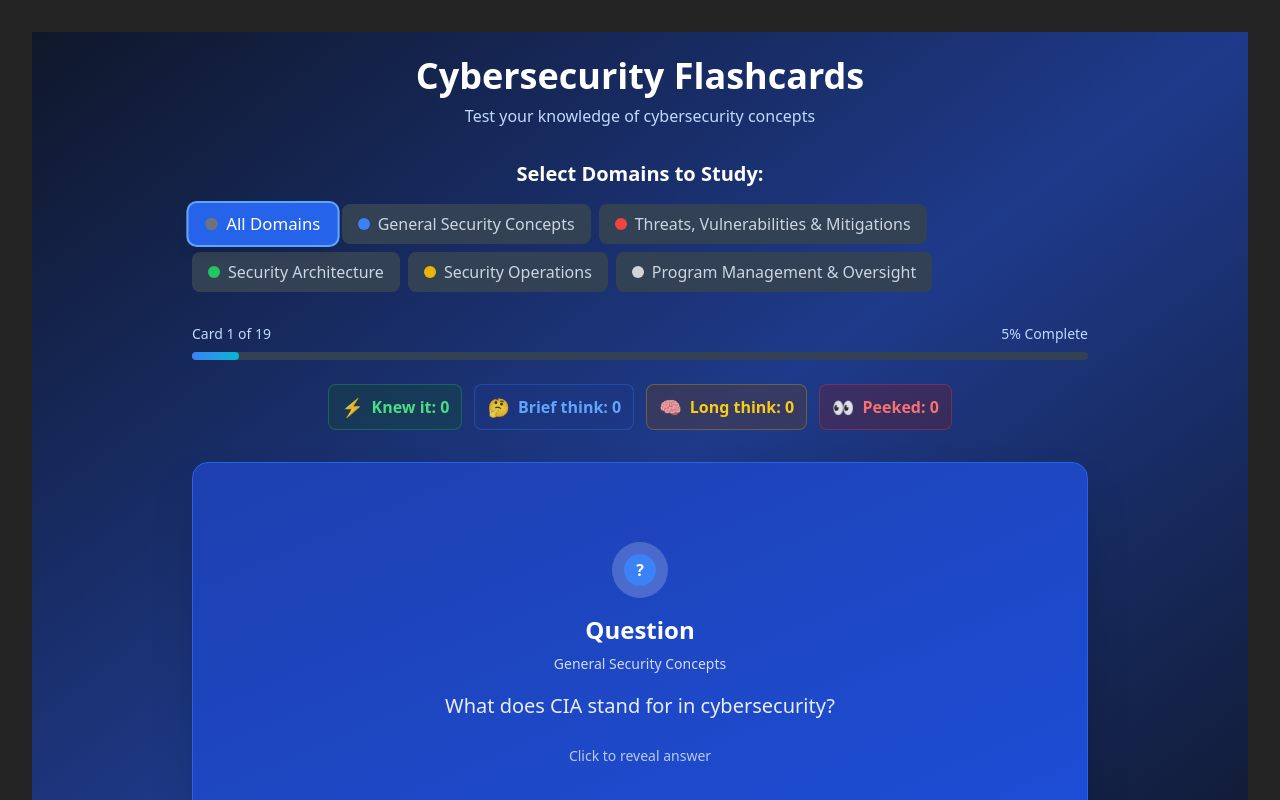
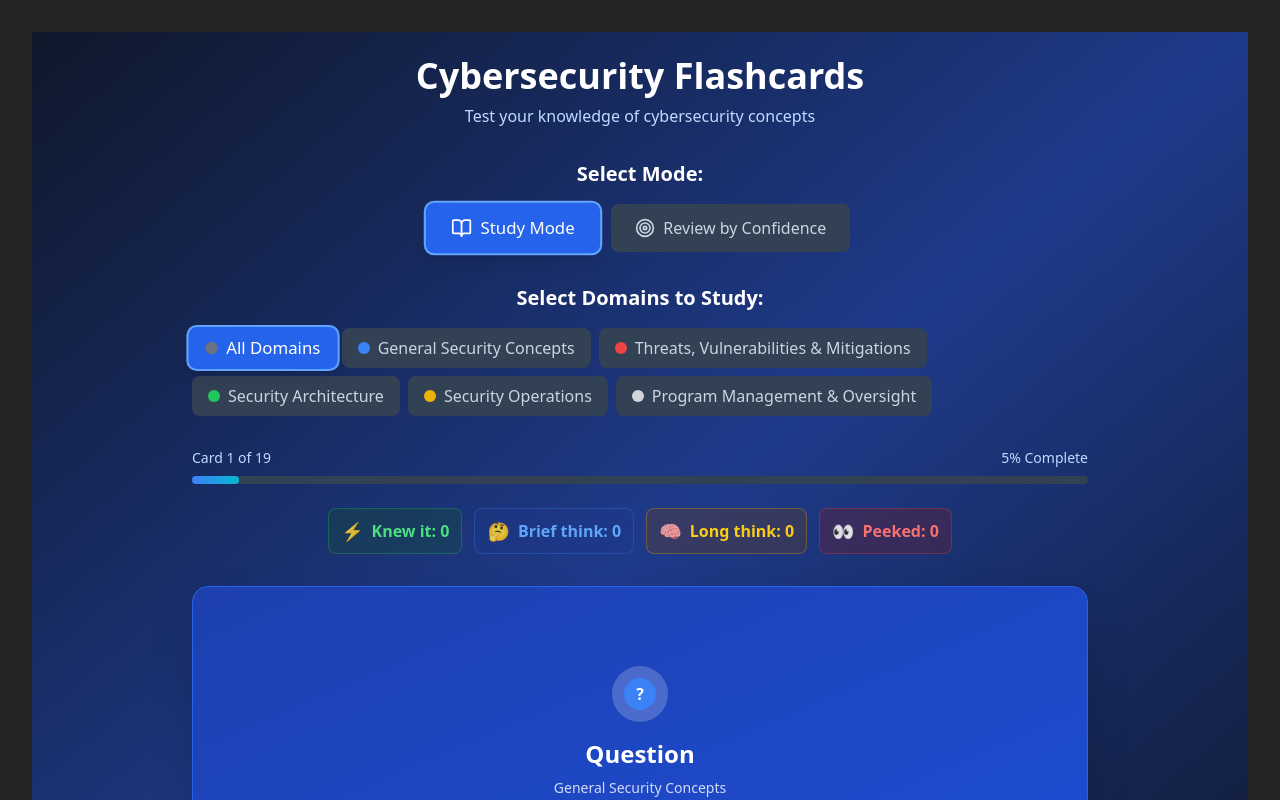
Before and after one commit to LRodriguez92/cyber-security-flashcards, a React (Vite) app: page / in a window 1280 px wide. Shown: the top 800 px of the page. Built offline with nearby package versions, Linux system fonts and the light colour scheme.

Commit message:
review by confidence

```diff
--- a/src/components/CyberSecurityFlashcards.tsx
+++ b/src/components/CyberSecurityFlashcards.tsx
@@ -1,5 +1,5 @@
 import React, { useState } from 'react';
-import { ChevronLeft, ChevronRight, RotateCcw, CheckCircle, XCircle } from 'lucide-react';
+import { ChevronLeft, ChevronRight, RotateCcw, CheckCircle, XCircle, BookOpen, Target } from 'lucide-react';
 
 const CyberSecurityFlashcards = () => {
   const flashcards = [
@@ -133,12 +133,21 @@ const CyberSecurityFlashcards = () => {
   const [score, setScore] = useState({ correct: 0, incorrect: 0 });
   const [answered, setAnswered] = useState(false);
   const [selectedDomains, setSelectedDomains] = useState(['all']);
-  const [confidenceTracking, setConfidenceTracking] = useState({
+  const [confidenceTracking, setConfidenceTracking] = useState<{
+    'knew-it': string[];
+    'quick-think': string[];
+    'long-think': string[];
+    'peeked': string[];
+  }>({
     'knew-it': [],
     'quick-think': [],
     'long-think': [],
     'peeked': []
   });
+
+  // New state for Review by Confidence mode
+  const [currentMode, setCurrentMode] = useState<'study' | 'review'>('study');
+  const [selectedConfidenceCategories, setSelectedConfidenceCategories] = useState<string[]>([]);
 
   const domains = [
     { id: 'all', name: 'All Domains', color: 'gray' },
@@ -149,9 +158,33 @@ const CyberSecurityFlashcards = () => {
     { id: 'Program Management & Oversight', name: 'Program Management & Oversight', color: 'white' }
   ];
 
-  const filteredCards = selectedDomains.includes('all')
+  const confidenceCategories = [
+    { id: 'knew-it', name: 'Knew it right away', icon: '⚡', color: 'green' },
+    { id: 'quick-think', name: 'Had to think for a moment', icon: '🤔', color: 'blue' },
+    { id: 'long-think', name: 'Had to think for a while', icon: '🧠', color: 'yellow' },
+    { id: 'peeked', name: 'Peeked at the answer', icon: '👀', color: 'red' }
+  ];
+
+  // Get cards based on current mode
+  const getFilteredCards = () => {
+    const baseFiltered = selectedDomains.includes('all')
       ? flashcards
       : flashcards.filter(card => selectedDomains.includes(card.domain));
+
+    if (currentMode === 'review' && selectedConfidenceCategories.length > 0) {
+      // Filter cards that are in the selected confidence categories
+      return baseFiltered.filter((card, index) => {
+        const cardId = `${card.domain}-${index}`;
+        return selectedConfidenceCategories.some(category =>
+          confidenceTracking[category as 'knew-it' | 'quick-think' | 'long-think' | 'peeked'].includes(cardId)
+        );
+      });
+    }
+
+    return baseFiltered;
+  };
+
+  const filteredCards = getFilteredCards();
 
   const nextCard = () => {
     if (currentCard < filteredCards.length - 1) {
@@ -215,6 +248,8 @@ const CyberSecurityFlashcards = () => {
       'long-think': [],
       'peeked': []
     });
+    setCurrentMode('study');
+    setSelectedConfidenceCategories([]);
   };
 
   const handleDomainChange = (domainId: string) => {
@@ -239,6 +274,29 @@ const CyberSecurityFlashcards = () => {
     setCurrentCard(0);
     setIsFlipped(false);
     setAnswered(false);
+  };
+
+  const handleConfidenceCategoryChange = (categoryId: string) => {
+    setSelectedConfidenceCategories(prev => {
+      if (prev.includes(categoryId)) {
+        return prev.filter(id => id !== categoryId);
+      } else {
+        return [...prev, categoryId];
+      }
+    });
+    setCurrentCard(0);
+    setIsFlipped(false);
+    setAnswered(false);
+  };
+
+  const switchMode = (mode: 'study' | 'review') => {
+    setCurrentMode(mode);
+    setCurrentCard(0);
+    setIsFlipped(false);
+    setAnswered(false);
+    if (mode === 'study') {
+      setSelectedConfidenceCategories([]);
+    }
   };
 
   const getCardColors = (color: string) => {
@@ -272,7 +330,7 @@ const CyberSecurityFlashcards = () => {
     return colorMap[color] || colorMap.blue;
   };
 
-  const progress = ((currentCard + 1) / filteredCards.length) * 100;
+  const progress = filteredCards.length > 0 ? ((currentCard + 1) / filteredCards.length) * 100 : 0;
   const currentCardData = filteredCards[currentCard];
   const cardColors = getCardColors(currentCardData?.color);
 
@@ -287,7 +345,37 @@ const CyberSecurityFlashcards = () => {
           <p className="text-blue-200">Test your knowledge of cybersecurity concepts</p>
         </div>
 
-        {/* Domain Filter */}
+        {/* Mode Selection */}
+        <div className="mb-8">
+          <h2 className="text-xl font-semibold text-white mb-4">Select Mode:</h2>
+          <div className="flex gap-4 justify-center">
+            <button
+              onClick={() => switchMode('study')}
+              className={`flex items-center gap-2 px-6 py-3 rounded-lg font-medium transition-all ${
+                currentMode === 'study'
+                  ? 'bg-blue-600 text-white shadow-lg scale-105 ring-2 ring-blue-400'
+                  : 'bg-slate-700 text-slate-300 hover:bg-slate-600'
+              }`}
+            >
+              <BookOpen className="w-5 h-5" />
+              Study Mode
+            </button>
+            <button
+              onClick={() => switchMode('review')}
+              className={`flex items-center gap-2 px-6 py-3 rounded-lg font-medium transition-all ${
+                currentMode === 'review'
+                  ? 'bg-purple-600 text-white shadow-lg scale-105 ring-2 ring-purple-400'
+                  : 'bg-slate-700 text-slate-300 hover:bg-slate-600'
+              }`}
+            >
+              <Target className="w-5 h-5" />
+              Review by Confidence
+            </button>
+          </div>
+        </div>
+
+        {/* Domain Filter - Only show in study mode */}
+        {currentMode === 'study' && (
           <div className="mb-8">
             <h2 className="text-xl font-semibold text-white mb-4">Select Domains to Study:</h2>
             <div className="flex flex-wrap gap-2">
@@ -319,6 +407,43 @@ const CyberSecurityFlashcards = () => {
               </p>
             )}
           </div>
+        )}
+
+        {/* Confidence Category Filter - Only show in review mode */}
+        {currentMode === 'review' && (
+          <div className="mb-8">
+            <h2 className="text-xl font-semibold text-white mb-4">Select Confidence Categories to Review:</h2>
+            <div className="grid grid-cols-2 md:grid-cols-4 gap-3">
+              {confidenceCategories.map(category => (
+                <button
+                  key={category.id}
+                  onClick={() => handleConfidenceCategoryChange(category.id)}
+                  className={`flex flex-col items-center gap-2 p-4 rounded-lg font-medium transition-all ${
+                    selectedConfidenceCategories.includes(category.id)
+                      ? `bg-${category.color}-600 text-white shadow-lg scale-105 ring-2 ring-${category.color}-400`
+                      : 'bg-slate-700 text-slate-300 hover:bg-slate-600'
+                  }`}
+                >
+                  <span className="text-2xl">{category.icon}</span>
+                  <span className="text-sm text-center">{category.name}</span>
+                  <span className="text-xs opacity-75">
+                    ({confidenceTracking[category.id as keyof typeof confidenceTracking].length} cards)
+                  </span>
+                </button>
+              ))}
+            </div>
+            {selectedConfidenceCategories.length === 0 && (
+              <p className="text-sm text-yellow-300 mt-2 text-center">
+                Please select at least one confidence category to review
+              </p>
+            )}
+            {selectedConfidenceCategories.length > 0 && (
+              <p className="text-sm text-purple-300 mt-2 text-center">
+                Reviewing {selectedConfidenceCategories.length} categor{selectedConfidenceCategories.length > 1 ? 'ies' : 'y'}: {selectedConfidenceCategories.map(id => confidenceCategories.find(c => c.id === id)?.name).join(', ')}
+              </p>
+            )}
+          </div>
+        )}
 
         {/* Progress Bar */}
         <div className="mb-6">
@@ -337,7 +462,6 @@ const CyberSecurityFlashcards = () => {
             ></div>
           </div>
         </div>
-
 
         {/* Score Display */}
         <div className="flex justify-center gap-3 mb-8 flex-wrap">
@@ -360,6 +484,7 @@ const CyberSecurityFlashcards = () => {
         </div>
 
         {/* Flashcard */}
+        {filteredCards.length > 0 ? (
           <div className="relative mb-8">
             <div
               className={`relative w-full h-96 cursor-pointer transition-transform duration-700 transform-gpu ${
@@ -402,9 +527,23 @@ const CyberSecurityFlashcards = () => {
               </div>
             </div>
           </div>
+        ) : (
+          <div className="text-center py-12">
+            <div className="text-6xl mb-4">📚</div>
+            <h3 className="text-2xl font-bold text-white mb-2">
+              {currentMode === 'review' ? 'No cards to review' : 'No cards available'}
+            </h3>
+            <p className="text-blue-200">
+              {currentMode === 'review'
+                ? 'Try selecting different confidence categories or study some cards first.'
+                : 'Try selecting different domains or switch to review mode.'
+              }
+            </p>
+          </div>
+        )}
 
-        {/* Confidence Buttons */}
-        {isFlipped && (
+        {/* Confidence Buttons - Only show in study mode */}
+        {currentMode === 'study' && isFlipped && filteredCards.length > 0 && (
           <div className="mb-8">
             <p className="text-center text-white mb-4 font-medium">How well did you know this?</p>
             <div className="grid grid-cols-2 md:grid-cols-4 gap-3 max-w-4xl mx-auto">
@@ -467,7 +606,7 @@ const CyberSecurityFlashcards = () => {
         <div className="flex justify-between items-center">
           <button
             onClick={prevCard}
-            disabled={currentCard === 0}
+            disabled={currentCard === 0 || filteredCards.length === 0}
             className="flex items-center gap-2 px-4 py-2 bg-slate-700 hover:bg-slate-600 disabled:bg-slate-800 disabled:text-slate-500 text-white rounded-lg font-medium transition-all disabled:cursor-not-allowed"
           >
             <ChevronLeft className="w-5 h-5" />
@@ -484,7 +623,7 @@ const CyberSecurityFlashcards = () => {
 
           <button
             onClick={nextCard}
-            disabled={currentCard === filteredCards.length - 1}
+            disabled={currentCard === filteredCards.length - 1 || filteredCards.length === 0}
             className="flex items-center gap-2 px-4 py-2 bg-slate-700 hover:bg-slate-600 disabled:bg-slate-800 disabled:text-slate-500 text-white rounded-lg font-medium transition-all disabled:cursor-not-allowed"
           >
             Next
@@ -493,7 +632,7 @@ const CyberSecurityFlashcards = () => {
         </div>
 
         {/* Completion Message */}
-        {currentCard === filteredCards.length - 1 && answered && (
+        {currentCard === filteredCards.length - 1 && answered && filteredCards.length > 0 && (
           <div className="mt-8 text-center bg-gradient-to-r from-green-900/30 to-blue-900/30 p-6 rounded-xl border border-green-500/30">
             <h3 className="text-2xl font-bold text-white mb-4">Quiz Complete!</h3>
             <div className="grid grid-cols-2 md:grid-cols-4 gap-4 mb-4">
@@ -527,8 +666,6 @@ const CyberSecurityFlashcards = () => {
           </div>
         )}
       </div>
-
-
     </div>
   );
 };
```
Lines whose indentation alone changed are shown as unchanged.
